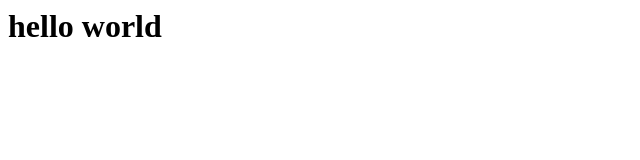
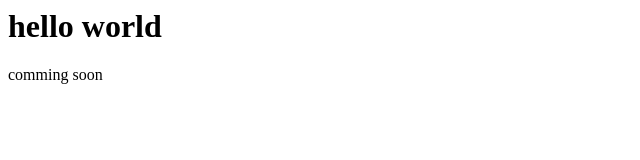
Before and after one commit to mariemrabhi/testrepo, a plain HTML site: page index.html in a window 1280 px wide. Shown: the full height of the page, 0-640 px from the left. Drawn offline with Linux system fonts and the light colour scheme.

Commit message:
iam adding navbar

```diff
--- a/index.html
+++ b/index.html
@@ -1 +1,2 @@
 <h1>hello world</h1>
+<nav>comming soon</nav>
```
